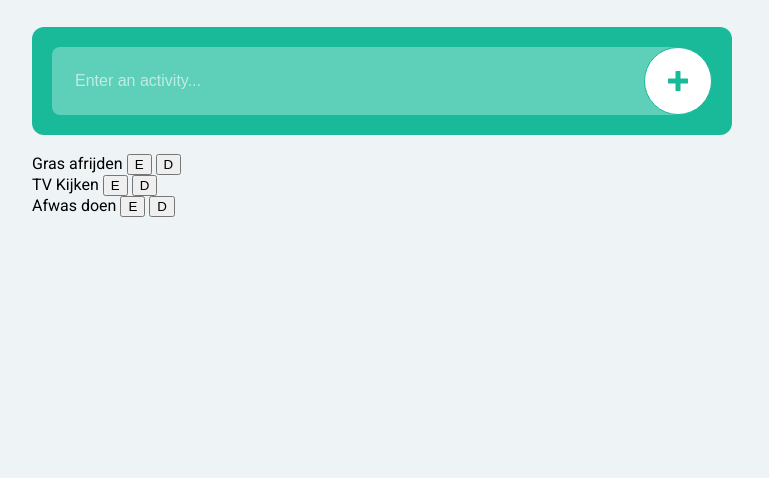
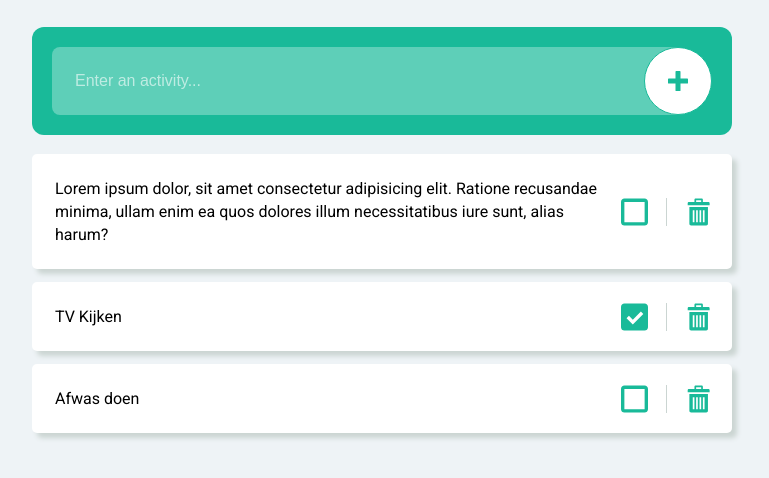
Before and after one commit to KevinDillaerts/todolist1, a website: page index.html in a window 1280 px wide. Shown: the whole page, without its empty margins (258-1027 px from the left). Drawn offline with Linux system fonts and the light colour scheme.

Commit message:
styling done

```diff
--- a/css/style.css
+++ b/css/style.css
@@ -64,4 +64,54 @@ form button {
   outline: none;
   top: 20px;
   right: 20px;
+  cursor: pointer;
 }
+
+ul li {
+  display: flex;
+
+  align-items: center;
+  background-color: var(--white);
+  border-radius: 5px;
+  padding: 13px;
+  margin-bottom: 13px;
+  box-shadow: 5px 5px 5px 0px var(--grey);
+}
+
+ul li span {
+  margin-right: auto;
+  padding: 10px;
+  line-height: 23px;
+}
+
+ul li button {
+  position: relative;
+  width: 39px;
+  min-width: 39px; /*anders duwt lange tekst de buttons in elkaar, nu blijven ze vast*/
+  height: 39px;
+  border: none;
+  outline: none;
+  background-color: transparent;
+  cursor: pointer;
+  color: var(--green);
+  font-size: 28px;
+  display: flex;
+  justify-content: center;
+  align-items: center;
+}
+
+ul li button:last-child {
+  margin-left: 26px;
+}
+
+ul li button:last-child::after {
+  content: "";
+  position: absolute;
+  display: block;
+  width: 1px;
+  height: calc(100% - 11px); /*11px is 39px hoogte button - 28px fontsize icon*/
+  right: 52px; /*paddings optellen samen met de heft van de margin left op de last-child en dan de helft van de width van de after aftrekken*/
+  top: 5.5px; /*de helft van die 11px bij de calc lager dan*/
+  background-color: var(--grey);
+  pointer-events: none; /*anders pakt hij toch de link van de button mee, zo is het element niet klikbaar*/
+}
--- a/index.html
+++ b/index.html
@@ -16,19 +16,34 @@
       </form>
       <ul>
         <li>
-          <span>Gras afrijden</span>
-          <button>E</button>
-          <button>D</button>
+          <span
+            >Lorem ipsum dolor, sit amet consectetur adipisicing elit. Ratione recusandae minima, ullam enim ea quos dolores illum necessitatibus iure
+            sunt, alias harum?</span
+          >
+          <button>
+            <svg class="icon icon-checkbox-unchecked"><use xlink:href="./icons/symbol-defs.svg#icon-checkbox-unchecked"></use></svg>
+          </button>
+          <button>
+            <svg class="icon icon-bin"><use xlink:href="./icons/symbol-defs.svg#icon-bin"></use></svg>
+          </button>
         </li>
         <li>
           <span>TV Kijken</span>
-          <button>E</button>
-          <button>D</button>
+          <button>
+            <svg class="icon icon-checkbox-checked"><use xlink:href="./icons/symbol-defs.svg#icon-checkbox-checked"></use></svg>
+          </button>
+          <button>
+            <svg class="icon icon-bin"><use xlink:href="./icons/symbol-defs.svg#icon-bin"></use></svg>
+          </button>
         </li>
         <li>
           <span>Afwas doen </span>
-          <button>E</button>
-          <button>D</button>
+          <button>
+            <svg class="icon icon-checkbox-unchecked"><use xlink:href="./icons/symbol-defs.svg#icon-checkbox-unchecked"></use></svg>
+          </button>
+          <button>
+            <svg class="icon icon-bin"><use xlink:href="./icons/symbol-defs.svg#icon-bin"></use></svg>
+          </button>
         </li>
       </ul>
     </main>
```
